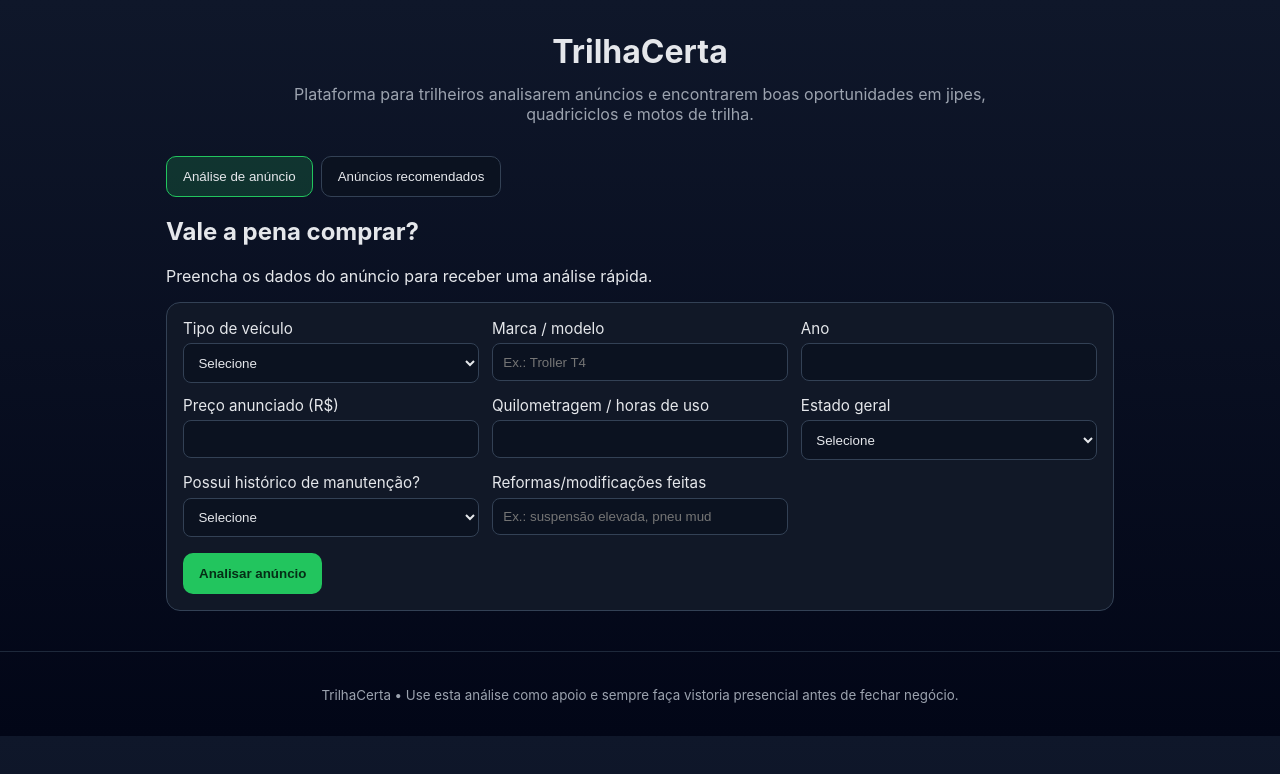
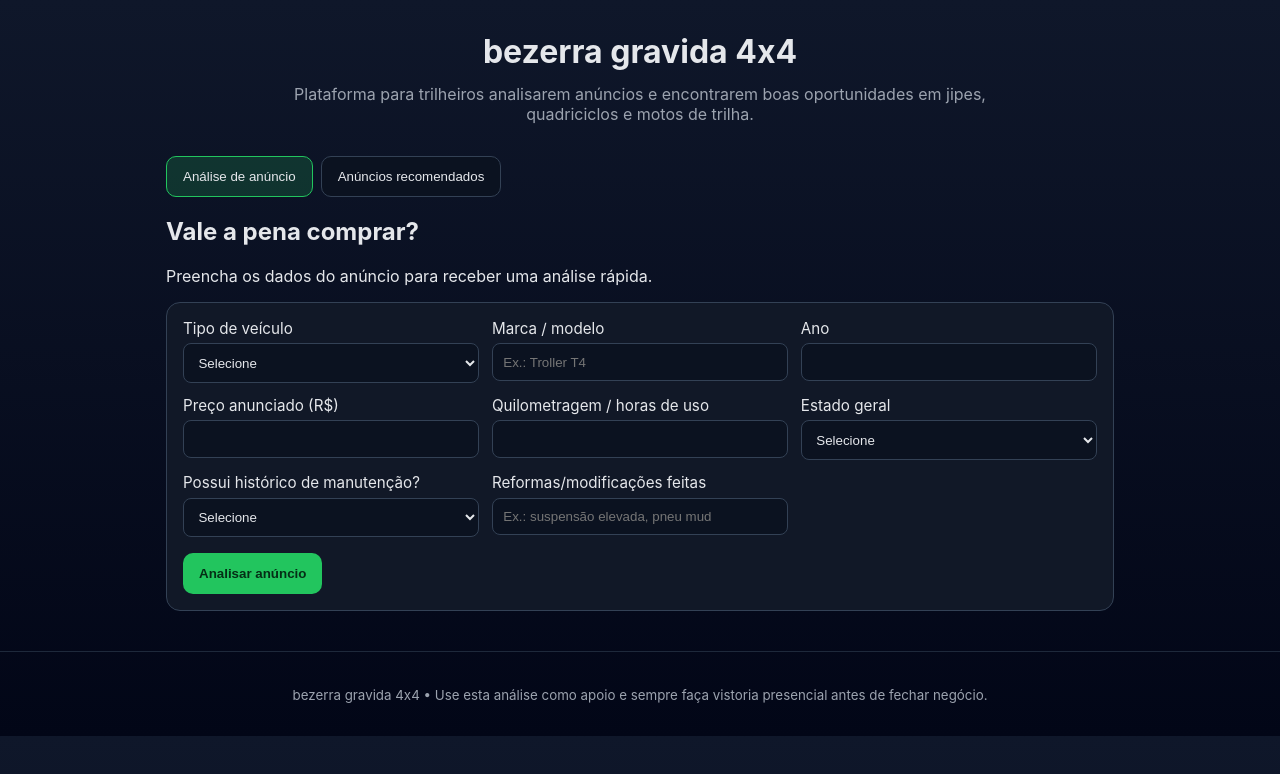
Before and after one commit to yGabsX/test, a plain HTML site: page index.html in a window 1280 px wide. Drawn offline with Linux system fonts and the light colour scheme.

Commit message:
Rename app branding to bezerra gravida 4x4

```diff
--- a/index.html
+++ b/index.html
@@ -3,12 +3,12 @@
 <head>
   <meta charset="UTF-8" />
   <meta name="viewport" content="width=device-width, initial-scale=1.0" />
-  <title>TrilhaCerta | Analisador de anúncios off-road</title>
+  <title>bezerra gravida 4x4 | Analisador de anúncios off-road</title>
   <link rel="stylesheet" href="style.css" />
 </head>
 <body>
   <header class="hero">
-    <h1>TrilhaCerta</h1>
+    <h1>bezerra gravida 4x4</h1>
     <p>Plataforma para trilheiros analisarem anúncios e encontrarem boas oportunidades em jipes, quadriciclos e motos de trilha.</p>
   </header>
 
@@ -95,7 +95,7 @@
   </main>
 
   <footer>
-    <small>TrilhaCerta • Use esta análise como apoio e sempre faça vistoria presencial antes de fechar negócio.</small>
+    <small>bezerra gravida 4x4 • Use esta análise como apoio e sempre faça vistoria presencial antes de fechar negócio.</small>
   </footer>
 
   <script src="script.js"></script>
```
Also changed, not shown: 1 other file.
